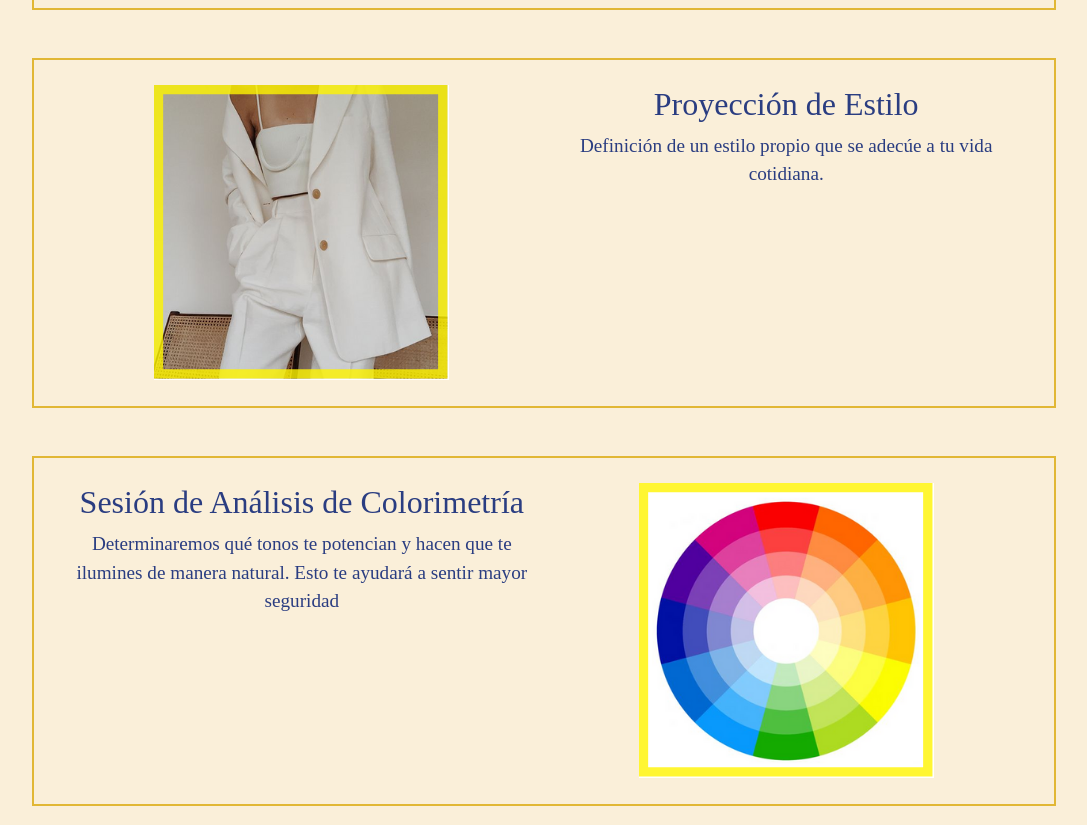
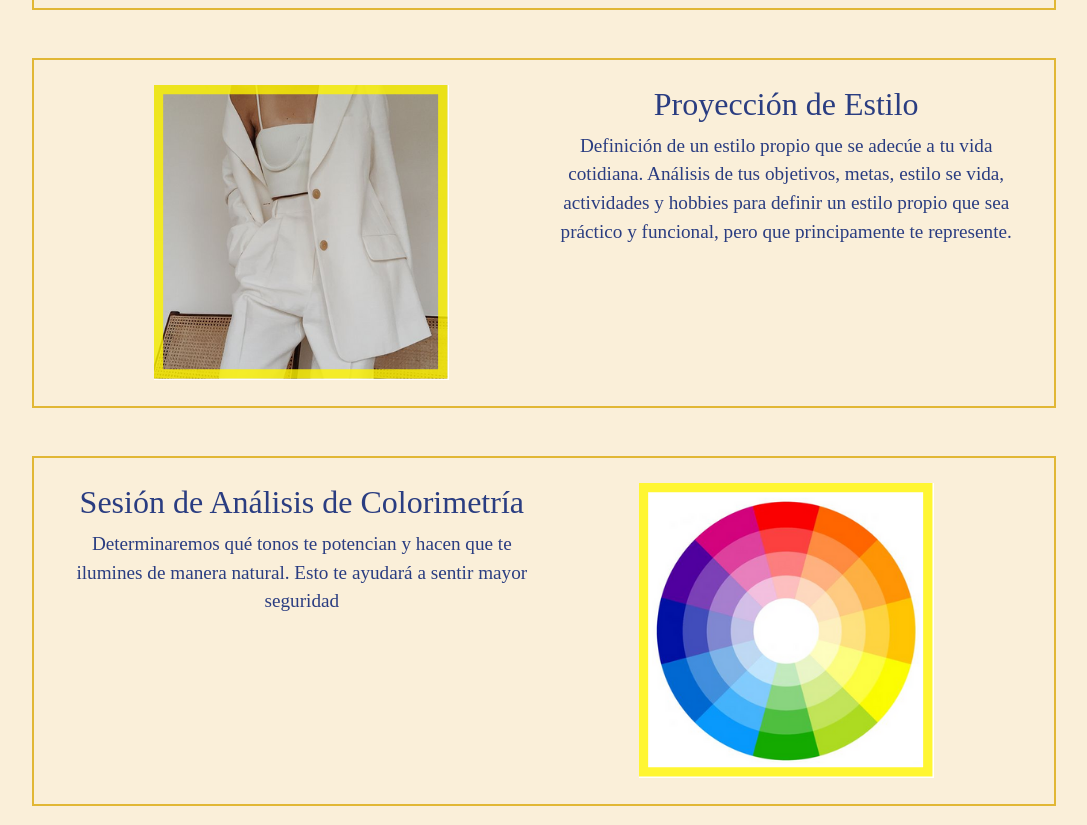
Before and after one commit to Pepiliam/llume, a plain HTML site: page experiencias.html in a window 1280 px wide. Shown: the part 1400-2225 px from the top of the page, without its empty margins (96-1183 px from the left). Drawn offline with nearby package versions, Linux system fonts and the light colour scheme.

Commit message:
agregotextoproyeccion

```diff
--- a/experiencias.html
+++ b/experiencias.html
@@ -119,7 +119,7 @@
             </div>
             <div class="col-sm">
                 <h2>Proyección de Estilo</h2>
-                <p>Definición de un estilo propio que se adecúe a tu vida cotidiana.</p>
+                <p>Definición de un estilo propio que se adecúe a tu vida cotidiana. Análisis de tus objetivos, metas, estilo se vida, actividades y hobbies para definir un estilo propio que sea práctico y funcional, pero que principamente te represente.</p>
             </div>
         </div>
         <br><br>
```
